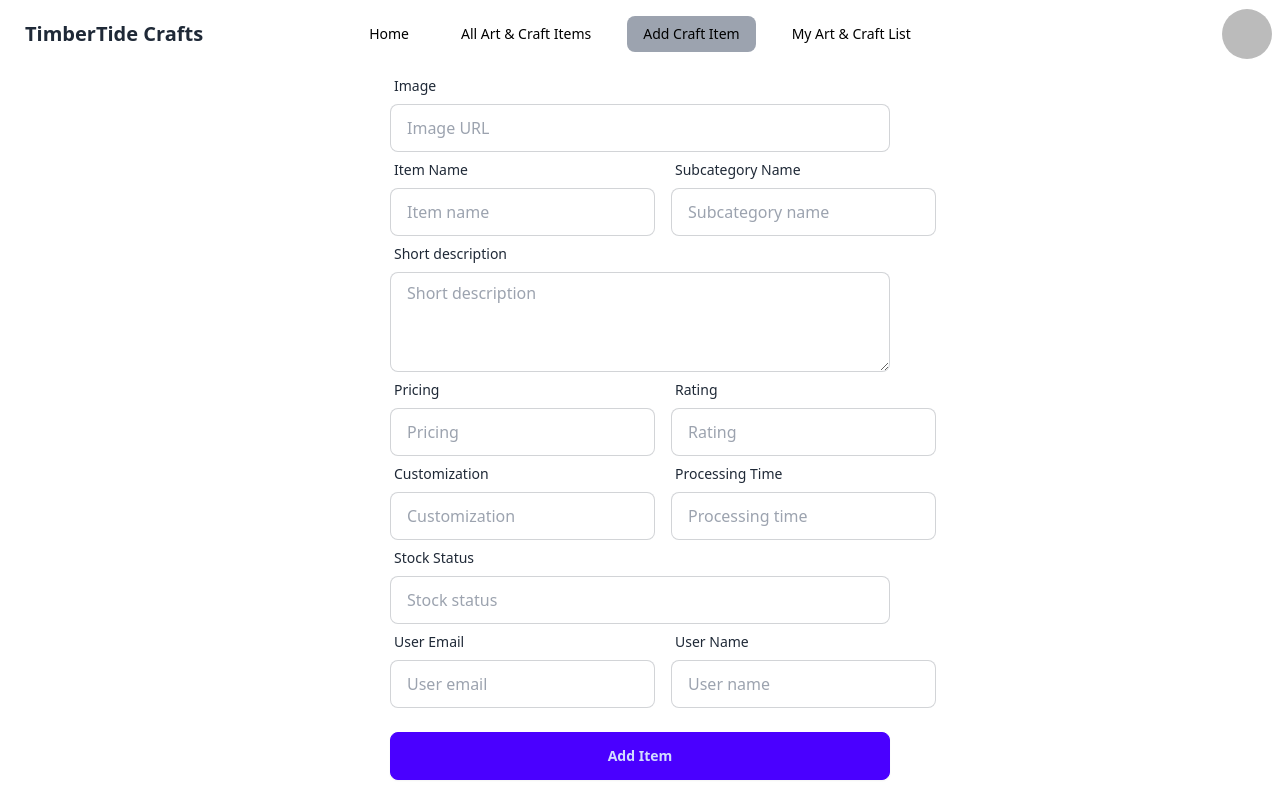
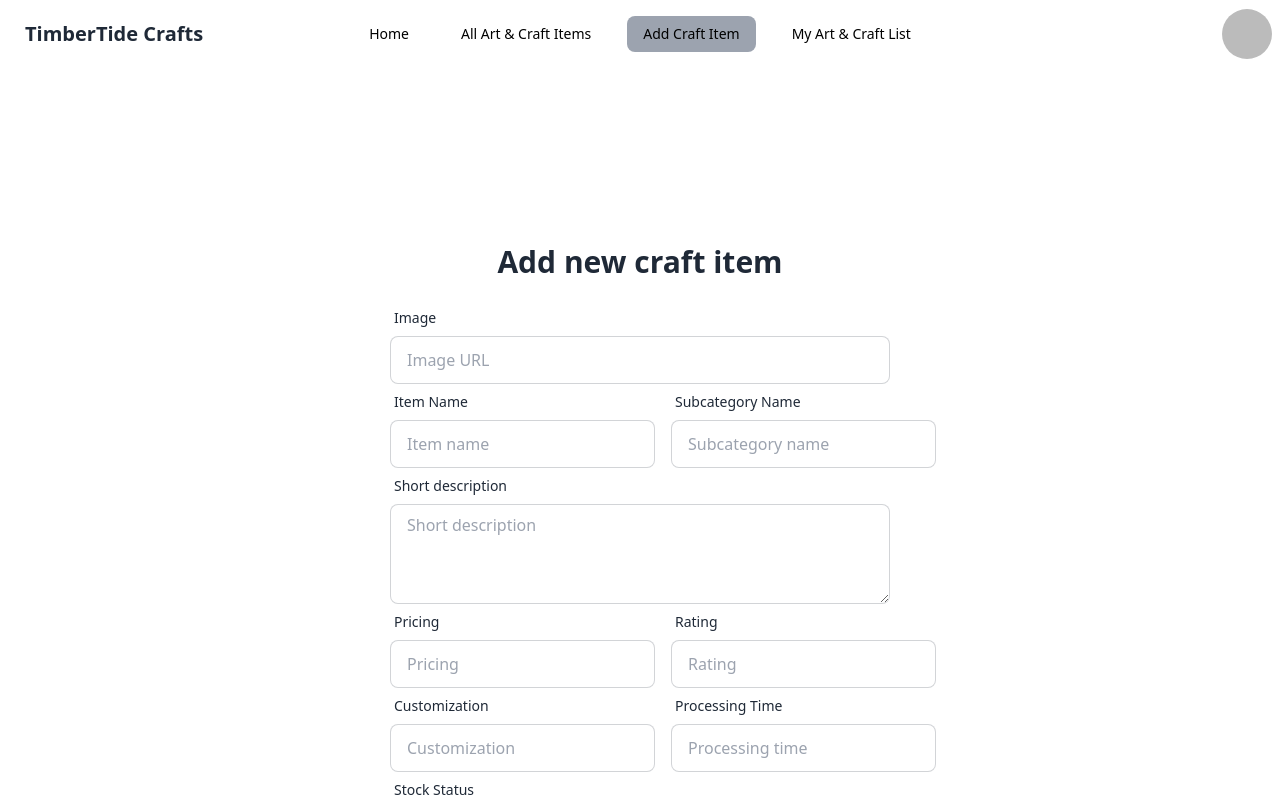
Before and after one commit to Shahriar-Samir/TimberTide-Crafts-Client, a React (Vite) app: page /addCraftItem in a window 1280 px wide. Shown: the top 800 px of the page. Built offline with nearby package versions, Linux system fonts and the light colour scheme; no server answers; sample sign-in values are in the browser's storage.

Commit message:
added add new craft item funcitonality to store craft item data in database

```diff
--- a/src/components/addItem.jsx
+++ b/src/components/addItem.jsx
@@ -1,4 +1,4 @@
-import React from 'react';
+import {toast,ToastContainer} from 'react-toastify'
 
 const AddItem = () => {
     const addItemHandler = (e)=>{
@@ -13,13 +13,33 @@ const AddItem = () => {
         const customization = form.customization.value
         const processingTime = form.processingTime.value
         const stockStatus = form.stockStatus.value
-        const email = form.userEmail.value
-        const name = form.userName.value
-        console.log(image, itemName, subcategoryName, shortDescription, price, rating ,customization, processingTime, stockStatus, email, name)
+        const userEmail = form.userEmail.value
+        const userName = form.userName.value
+
+        fetch('http://localhost:5000/crafts',{
+          method: 'POST',
+          headers:{
+            'Content-Type':'application/json'
+          },
+          body: JSON.stringify({image, itemName, subcategoryName, shortDescription, price, rating ,customization, processingTime, stockStatus, userName, userEmail})
+        })
+        .then(res=> res.json())
+        .then(status=>{
+            if(status.acknowledged){
+              toast.success('New craft item added successfully')
+            }
+        })
+        .catch(()=>{
+            toast.error('Something went wrong!')
+        })
     }
     return (
-        <div className='flex justify-center items-center'>
-        <form className="w-11/12 max-w-[500px] p-0 flex flex-col items-center" onSubmit={addItemHandler}>
+       <>
+       <ToastContainer/>
+        <div className='flex justify-center items-center h-[140vh]'>
+        <div className='flex flex-col w-11/12 max-w-[500px] gap-5'>
+            <h1 className='text-center text-3xl font-bold'>Add new craft item</h1>
+            <form className="p-0 flex flex-col items-center" onSubmit={addItemHandler}>
         <div className="form-control w-full">
           <label className="label">
             <span className="label-text">Image</span>
@@ -83,22 +103,24 @@ const AddItem = () => {
         <div className='flex w-full gap-4'>
         <div className="form-control w-full">
           <label className="label">
+            <span className="label-text">User Name</span>
+          </label>
+          <input type="text" placeholder="User name" name='userName' className="input input-bordered" required />
+        </div>
+        <div className="form-control w-full">
+          <label className="label">
             <span className="label-text">User Email</span>
           </label>
           <input type="email" placeholder="User email" name='userEmail' className="input input-bordered" required />
-        </div>
-        <div className="form-control w-full">
-          <label className="label">
-            <span className="label-text">User Name</span>
-          </label>
-          <input type="text" placeholder="User name" name='userName' className="input input-bordered" required />
         </div>
         </div>
         <div className="form-control mt-6 w-full">
           <button className="btn btn-primary">Add Item</button>
         </div>
         </form>
+            </div>
         </div>
+       </>
     );
 };
 
```
Also changed, not shown: 1 other file (tests, documents, lock files or other folders).
